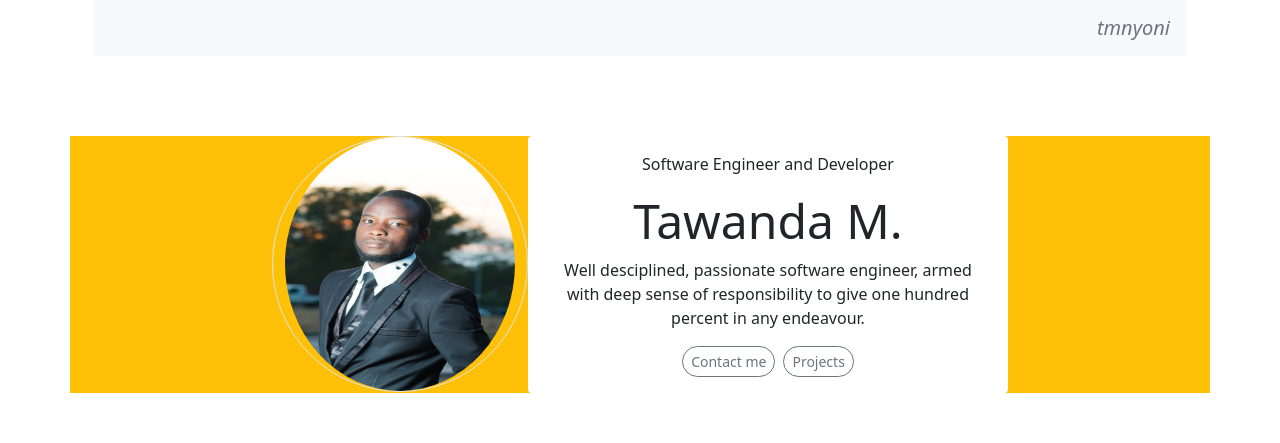
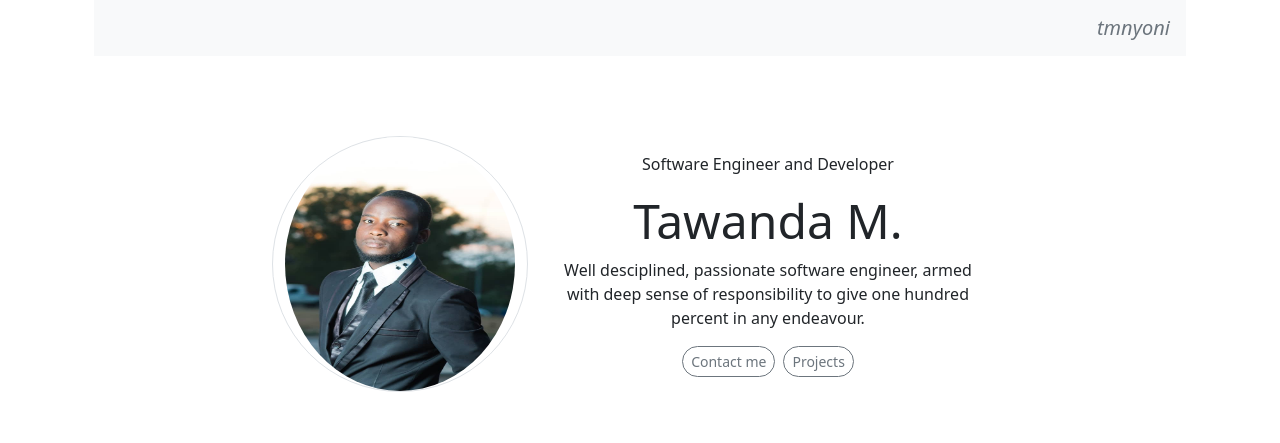
Before and after one commit to tmnyoni/tmnyoni.github.io, a React (Create React App) app: page / in a window 1280 px wide. Shown: the top 443 px of the page. Built offline with nearby package versions, Linux system fonts and the light colour scheme.

Commit message:
fix a bg color bug

```diff
--- a/src/components/Profile.jsx
+++ b/src/components/Profile.jsx
@@ -5,7 +5,7 @@
 
 const Profile = (props) =>{
     return (
-        <Row className='d-flex align-items-center justify-content-center text-center bg-warning' style={{marginTop: '5rem'}}>
+        <Row className='d-flex align-items-center justify-content-center text-center' style={{marginTop: '5rem'}}>
             <img src={profImg} alt='profile' style={{width: '16rem', height: '16rem'}} className='rounded-circle border'/>
             <Card style={{ width: '30rem' }} className='border-0'>
                 <Card.Body>
```
